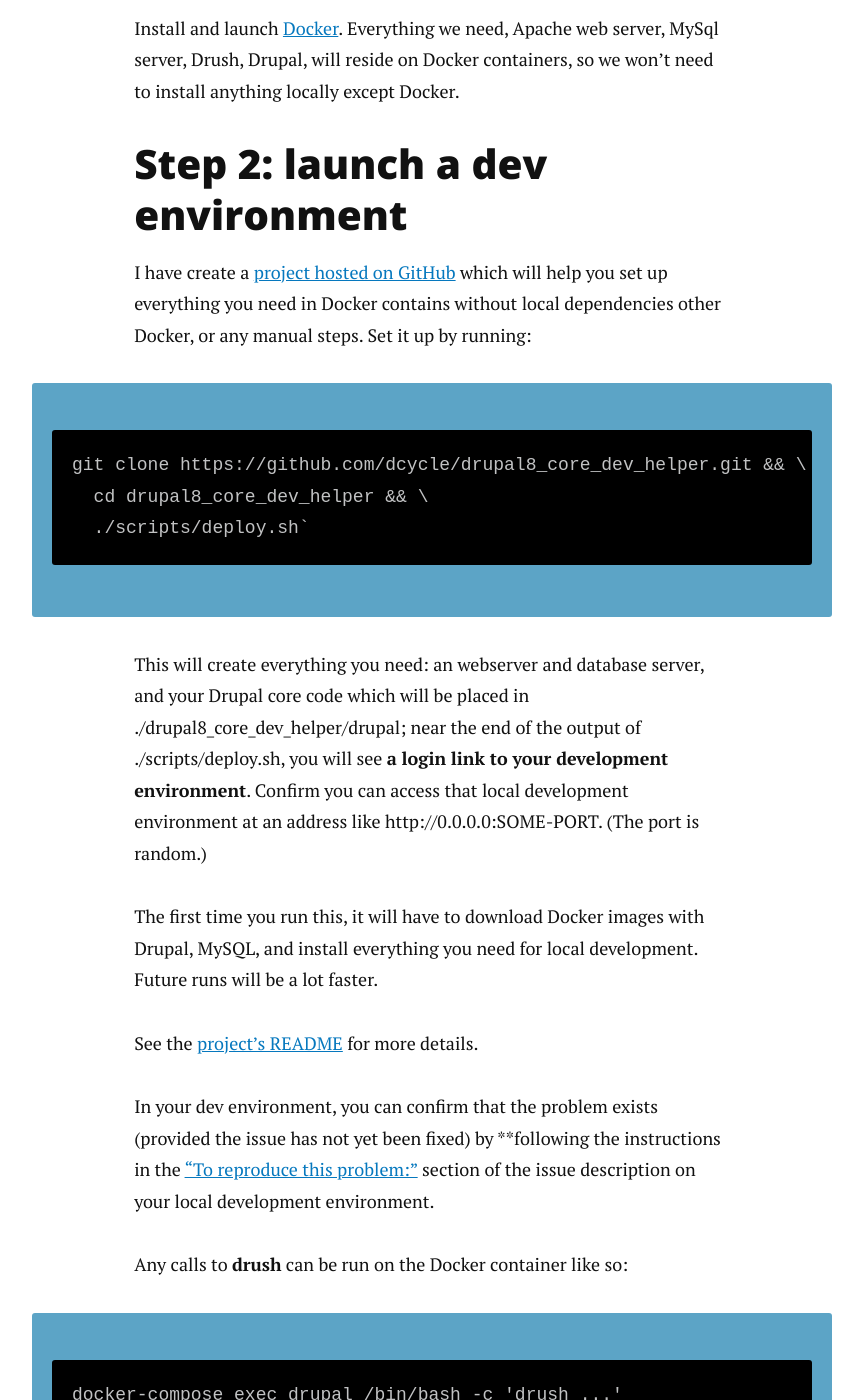
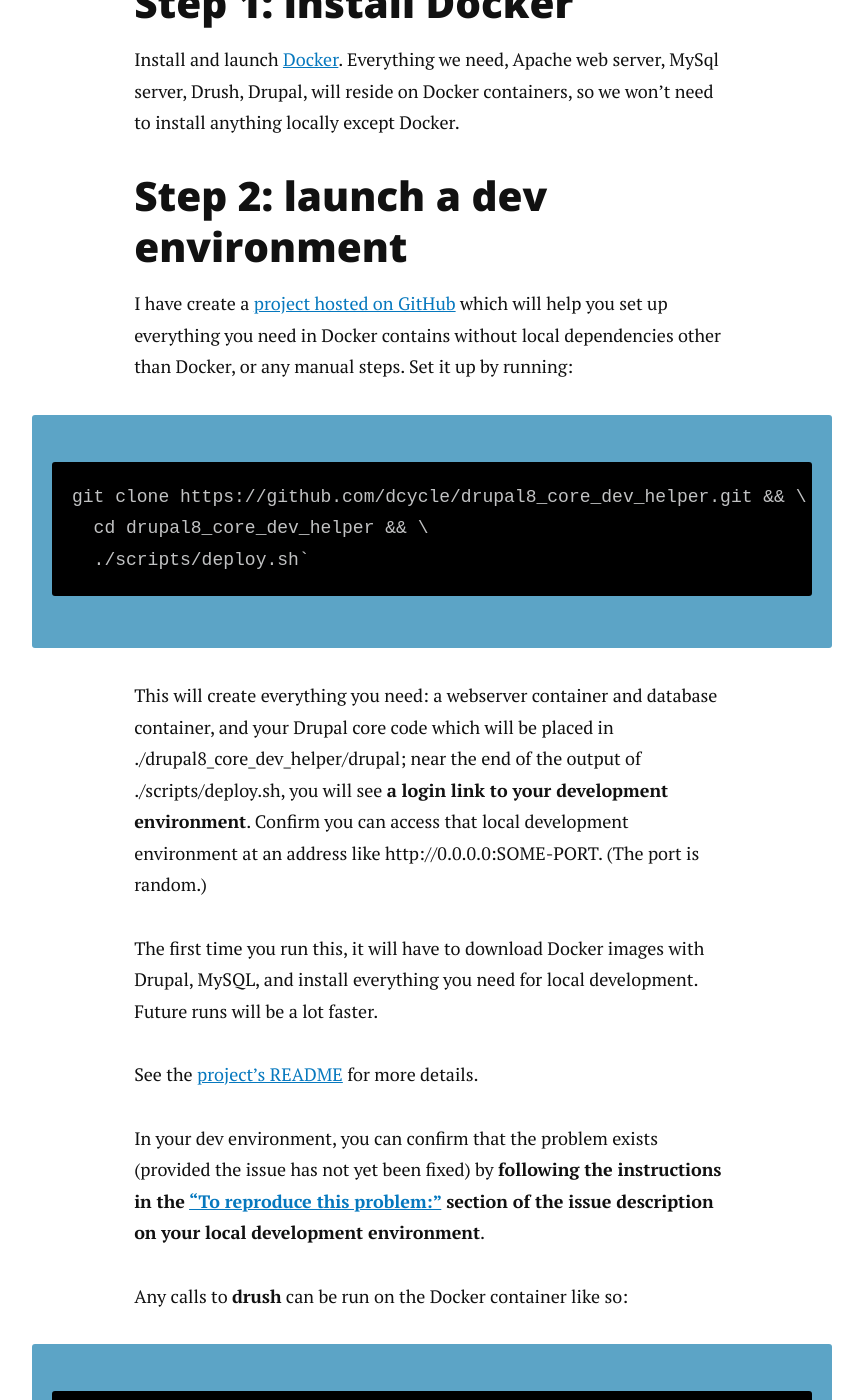
Before and after one commit to alberto56/dcycleblog, a Jekyll site: the page built from _posts/2018-04-07-fast-local-d8-core-patch-dev-testing.md, in a window 1280 px wide and 1400 px high, scrolled down 1073 px. Shown: the whole window, without its empty margins (208-1071 px from the left). Built offline with Jekyll 4.4.1, drawn with Linux system fonts in a browser that asks for light colours; nearby versions of some CDN libraries; comment, search, counter and statistics services are not loaded; some of the changed text lies outside the part shown.

Commit message:
Update 2018-04-07-fast-local-d8-core-patch-dev-testing.md

```diff
--- a/_posts/2018-04-07-fast-local-d8-core-patch-dev-testing.md
+++ b/_posts/2018-04-07-fast-local-d8-core-patch-dev-testing.md
@@ -24,19 +25,19 @@
 Step 2: launch a dev environment
 -----
 
-I have create a [project hosted on GitHub](https://github.com/dcycle/drupal8_core_dev_helper) which will help you set up everything you need in Docker contains without local dependencies other Docker, or any manual steps. Set it up by running:
+I have create a [project hosted on GitHub](https://github.com/dcycle/drupal8_core_dev_helper) which will help you set up everything you need in Docker contains without local dependencies other than Docker, or any manual steps. Set it up by running:
 
     git clone https://github.com/dcycle/drupal8_core_dev_helper.git && \
       cd drupal8_core_dev_helper && \
       ./scripts/deploy.sh`
 
-This will create everything you need: an webserver and database server, and your Drupal core code which will be placed in ./drupal8_core_dev_helper/drupal; near the end of the output of ./scripts/deploy.sh, you will see **a login link to your development environment**. Confirm you can access that local development environment at an address like http://0.0.0.0:SOME-PORT. (The port is random.)
+This will create everything you need: a webserver container and database container, and your Drupal core code which will be placed in ./drupal8_core_dev_helper/drupal; near the end of the output of ./scripts/deploy.sh, you will see **a login link to your development environment**. Confirm you can access that local development environment at an address like http://0.0.0.0:SOME-PORT. (The port is random.)
 
 The first time you run this, it will have to download Docker images with Drupal, MySQL, and install everything you need for local development. Future runs will be a lot faster.
 
 See the [project's README](https://github.com/dcycle/drupal8_core_dev_helper) for more details.
 
-In your dev environment, you can confirm that the problem exists (provided the issue has not yet been fixed) by **following the instructions in the ["To reproduce this problem:"](https://www.drupal.org/project/drupal/issues/2273889) section of the issue description on your local development environment.
+In your dev environment, you can confirm that the problem exists (provided the issue has not yet been fixed) by **following the instructions in the ["To reproduce this problem:"](https://www.drupal.org/project/drupal/issues/2273889) section of the issue description on your local development environment**.
 
 Any calls to **drush** can be run on the Docker container like so:
 
```
Also changed, not shown: other parts of _posts/2018-04-07-fast-local-d8-core-patch-dev-testing.md (+4 -3 lines).
